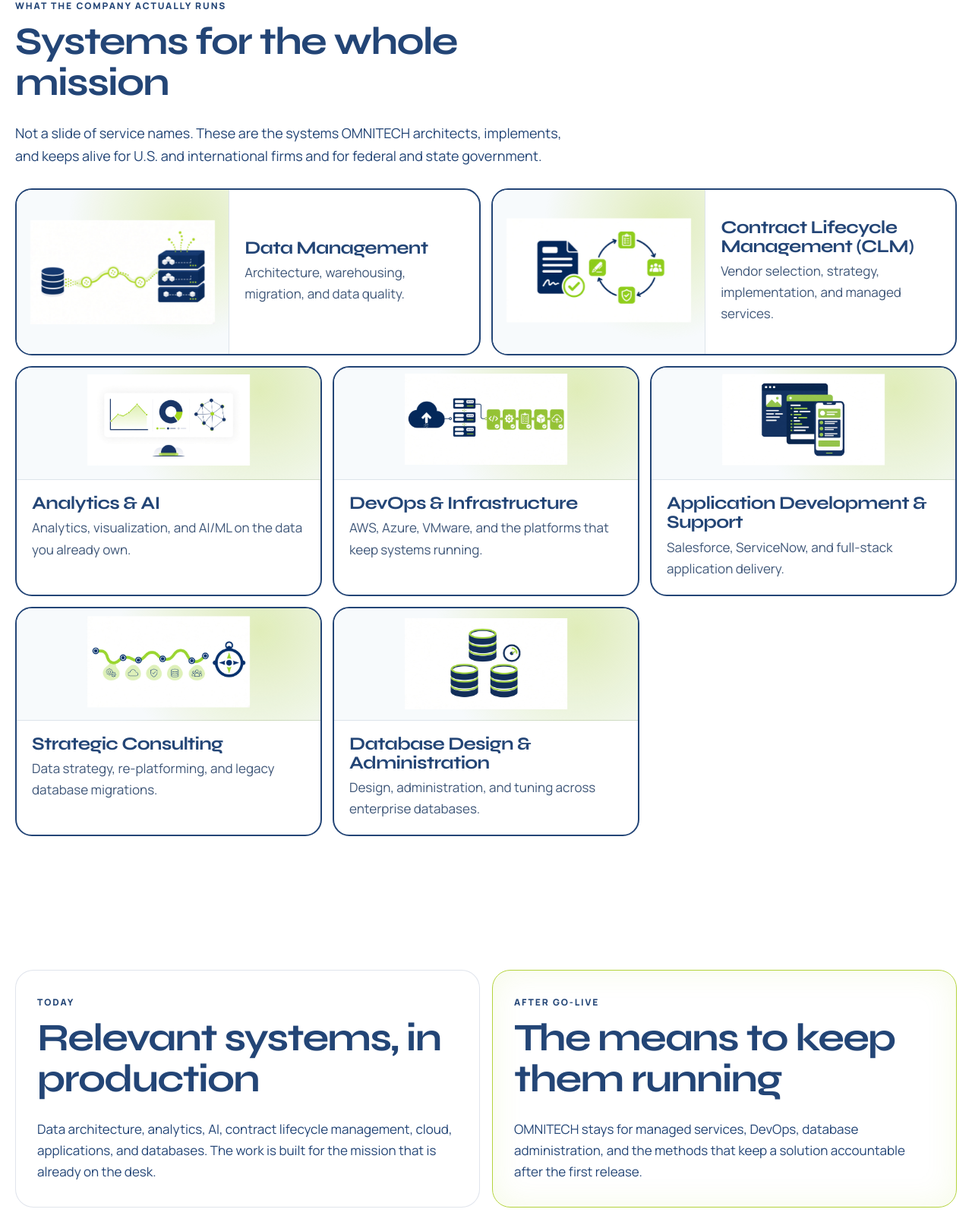
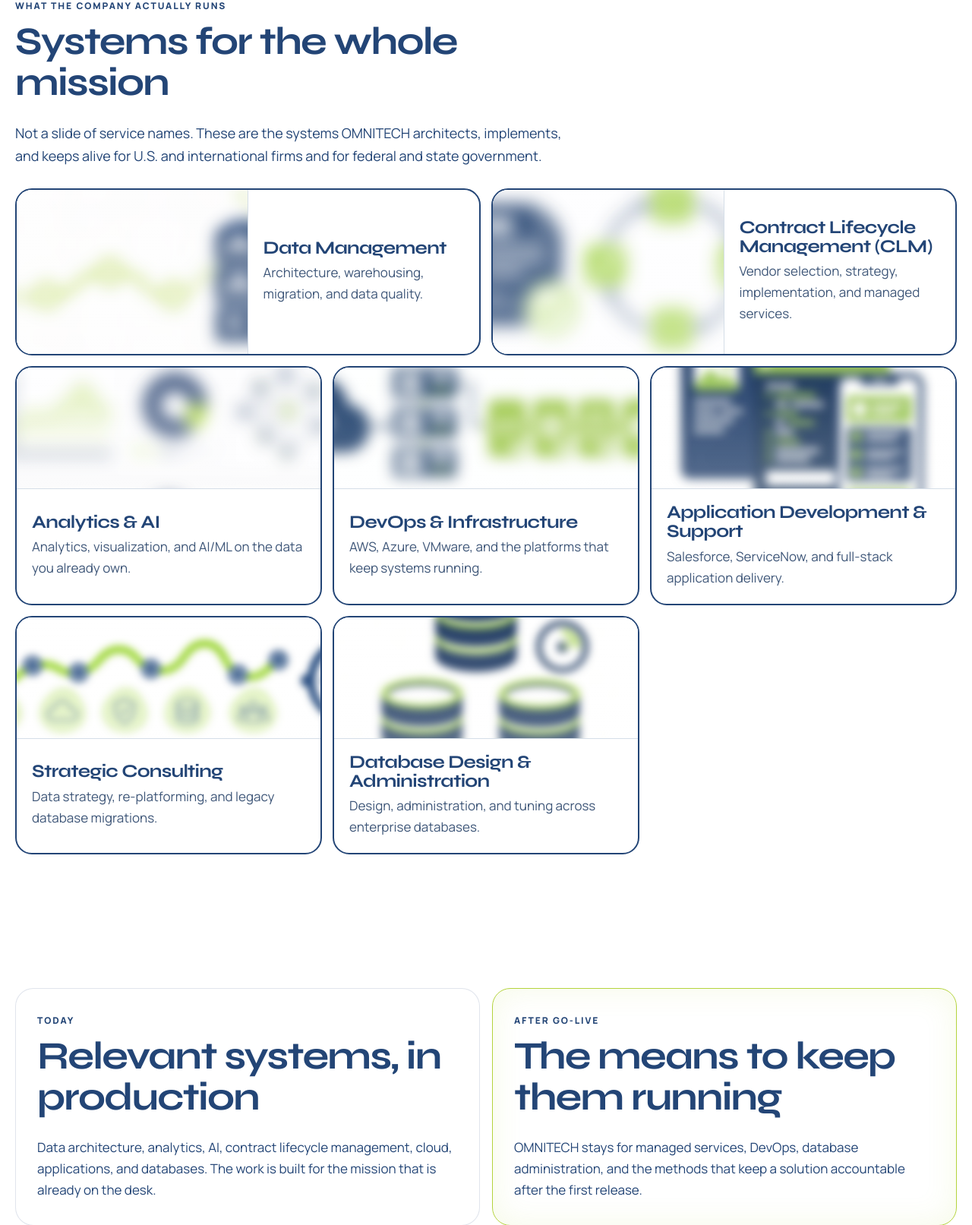
Before and after one commit to naveenarul-07/Omnitech, a PHP site: page / in a window 1280 px wide. Shown: the part 891-2504 px from the top of the page at 76% size. Run offline with PHP 8.4, Linux system fonts and the light colour scheme.

Commit message:
Fill half of each mission card with a blurred image.
The illustration covers one half of the card edge to edge, and the title stays on the clear half.

Co-authored-by: Naveen G. A <naveen7122004@gmail.com>

```diff
--- a/assets/css/style.css
+++ b/assets/css/style.css
@@ -856,9 +856,9 @@ input:focus, textarea:focus {
   0%, 100% { transform: translateY(0); }
   50% { transform: translateY(-18px); }
 }
-@keyframes practice-float {
-  0%, 100% { transform: translateY(0); }
-  50% { transform: translateY(-6px); }
+@keyframes practice-fill {
+  0%, 100% { filter: blur(8px); transform: scale(1.45); opacity: 0.9; }
+  50% { filter: blur(3px); transform: scale(1.6); opacity: 1; }
 }
 .hero-kicker, .hero-copy h1, .hero-copy p, .hero-actions, .hero-panel, .hero-metrics {
   animation: rise 0.9s var(--ease) both;
@@ -1130,37 +1130,47 @@ input[type="file"] {
   color: var(--navy);
 }
 .practice-art {
-  display: grid;
-  place-items: center;
-  flex: 0 0 148px;
-  background:
-    radial-gradient(circle at 80% 20%, rgba(180, 211, 61, 0.35), transparent 55%),
-    #f7fafc;
+  position: relative;
+  flex: 1 1 50%;
+  min-width: 0;
+  min-height: 160px;
+  overflow: hidden;
+  background: #eef3f8;
   border-bottom: 1px solid rgba(35, 69, 118, 0.12);
-  overflow: hidden;
 }
 .practice:nth-child(1) .practice-art,
 .practice:nth-child(2) .practice-art {
-  flex: 0 0 46%;
+  flex: 1 1 50%;
   border-bottom: 0;
   border-right: 1px solid rgba(35, 69, 118, 0.12);
 }
 .practice-art img {
+  position: absolute;
+  inset: 0;
   width: 100%;
-  height: 148px;
-  object-fit: contain;
-  padding: 14px 16px;
-  animation: practice-float 6.5s ease-in-out infinite;
+  height: 100%;
+  object-fit: cover;
+  object-position: center;
+  padding: 0;
+  transform: scale(1.5);
+  filter: blur(6px);
+  animation: practice-fill 8s ease-in-out infinite;
 }
-.practice:nth-child(1) .practice-art img,
-.practice:nth-child(2) .practice-art img { height: 100%; padding: 18px; }
-.practice:nth-child(2) .practice-art img { animation-delay: -1.4s; }
+.practice-art::after {
+  content: "";
+  position: absolute;
+  inset: 0;
+  background: linear-gradient(180deg, rgba(255, 255, 255, 0.08), rgba(255, 255, 255, 0.28));
+  pointer-events: none;
+}
+.practice:nth-child(2) .practice-art img { animation-delay: -1.2s; }
 .practice:nth-child(3) .practice-art img { animation-delay: -2.2s; }
-.practice:nth-child(4) .practice-art img { animation-delay: -3s; }
-.practice:nth-child(5) .practice-art img { animation-delay: -3.8s; }
-.practice:nth-child(6) .practice-art img { animation-delay: -4.6s; }
-.practice:nth-child(7) .practice-art img { animation-delay: -5.4s; }
+.practice:nth-child(4) .practice-art img { animation-delay: -3.2s; }
+.practice:nth-child(5) .practice-art img { animation-delay: -4.2s; }
+.practice:nth-child(6) .practice-art img { animation-delay: -5.2s; }
+.practice:nth-child(7) .practice-art img { animation-delay: -6.2s; }
 .practice-copy {
+  flex: 1 1 50%;
   display: grid;
   align-content: center;
   gap: 6px;
@@ -1299,8 +1309,9 @@ input[type="file"] {
   .practice-art,
   .practice:nth-child(1) .practice-art,
   .practice:nth-child(2) .practice-art {
-    flex: 0 0 140px;
+    flex: 1 1 50%;
     width: 100%;
+    min-height: 160px;
     border-right: 0;
     border-bottom: 1px solid rgba(35, 69, 118, 0.12);
   }
```
Also changed, not shown: wordpress-theme/omnitech/assets/css/style.css (+34 -23 lines).
